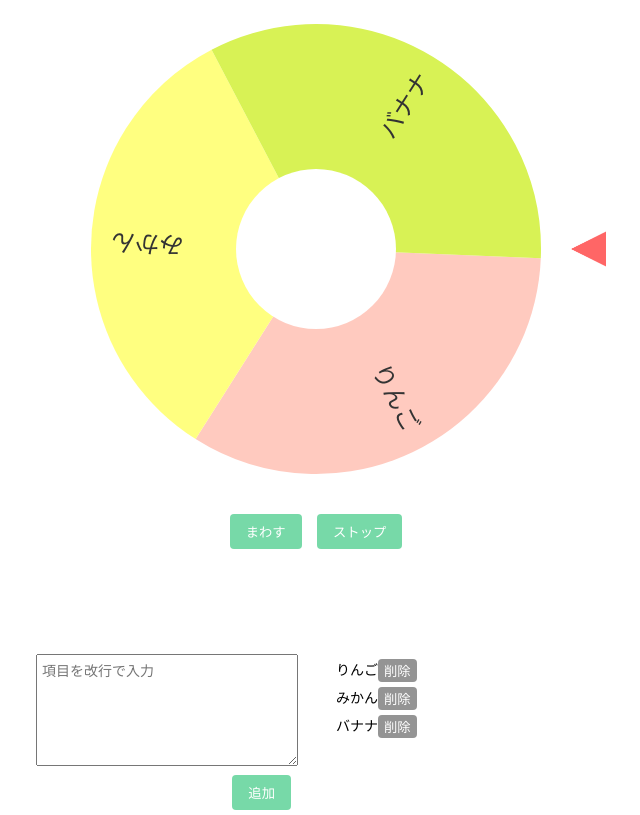
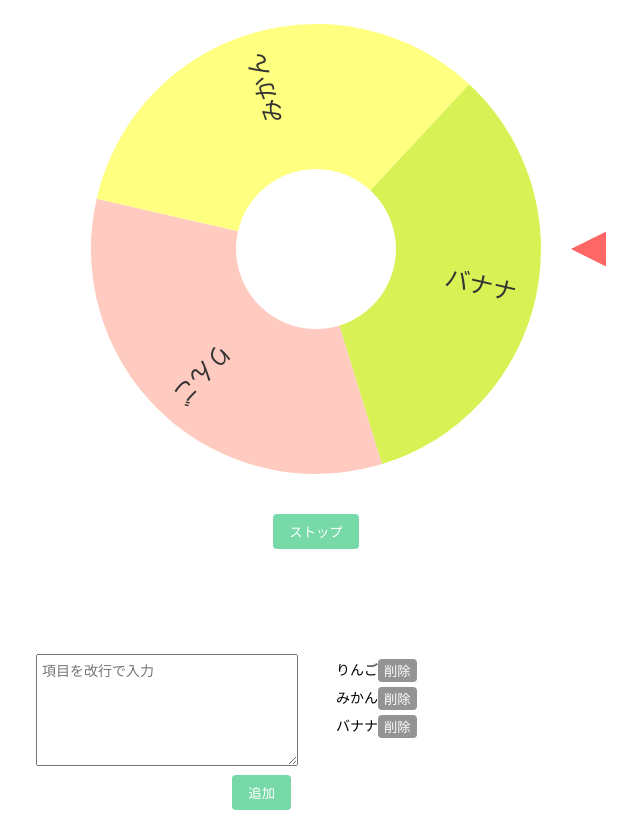
Before and after one commit to ichiwakutools/spin_roulette, a plain HTML site: page index.html in a window 1280 px wide. Both pictures are taken after a click on the button "まわす". Shown: the part 123-938 px from the top of the page, without its empty margins (324-964 px from the left). Drawn offline with Linux system fonts and the light colour scheme.

Commit message:
Update index.html

```diff
--- a/index.html
+++ b/index.html
@@ -55,7 +55,6 @@ h1 {
 canvas#wheel {
   width: var(--wheel-size);
   height: var(--wheel-size);
-
   border-radius: 50%;
 }
 
@@ -83,7 +82,6 @@ button.btn {
   cursor: pointer;
   margin: 5px;
 }
-
 
 #settingContainer {
   display: flex;
@@ -149,8 +147,7 @@ textarea#itemInput {
 </div>
 
 <div id="buttonsContainer">
-  <button id="spinBtn" class="btn">まわす</button>
-  <button id="stopBtn" class="btn">ストップ</button>
+  <button id="toggleSpinBtn" class="btn">まわす</button>
 </div>
 
 <div id="settingContainer">
@@ -158,48 +155,46 @@ textarea#itemInput {
     <textarea id="itemInput" placeholder="項目を改行で入力"></textarea>
     <button id="addBtn" class="btn">追加</button>
     </div>
-
     <div id="itemInputContainerR">
     <ul id="itemList"></ul>
     </div>
 </div>
 
-
 <script>
 (() => {
-  let items = JSON.parse(localStorage.getItem('rouletteItems')) || ["りんご","みかん","バナナ"];
-  let angle=0, velocity=0, spinning=false, stopping=false, resultText="";
-  const FRICTION=0.97, DECAY_THRESHOLD=0.002;
+  let items = JSON.parse(localStorage.getItem('rouletteItems')) || ["りんご", "みかん", "バナナ"];
+  let angle = 0, velocity = 0, spinning = false, stopping = false, resultText = "";
+  let autoStopTimer = null; // 自動停止タイマーのIDを保持する変数
+  const FRICTION = 0.97, DECAY_THRESHOLD = 0.002;
 
-  const wheel=document.getElementById('wheel');
-  const ctx=wheel.getContext('2d');
-  const itemListEl=document.getElementById('itemList');
-  const itemInput=document.getElementById('itemInput');
-  const addBtn=document.getElementById('addBtn');
-  const spinBtn=document.getElementById('spinBtn');
-  const stopBtn=document.getElementById('stopBtn');
+  const wheel = document.getElementById('wheel');
+  const ctx = wheel.getContext('2d');
+  const itemListEl = document.getElementById('itemList');
+  const itemInput = document.getElementById('itemInput');
+  const addBtn = document.getElementById('addBtn');
+  const toggleSpinBtn = document.getElementById('toggleSpinBtn');
 
-  function getSegmentColors(){
+  function getSegmentColors() {
     return getComputedStyle(document.documentElement)
       .getPropertyValue('--wheel-segment-colors').trim()
-           .split(',').map(s=>s.trim());
+      .split(',').map(s => s.trim());
   }
 
-  function saveItems(){ localStorage.setItem('rouletteItems', JSON.stringify(items)); }
-  function addItemsFromInput(){
-    const val=itemInput.value.trim();
-    if(!val) return;
-    const newItems=val.split(/\r?\n/).map(s=>s.trim()).filter(Boolean);
-    items.push(...newItems); saveAndRefresh(); itemInput.value='';
+  function saveItems() { localStorage.setItem('rouletteItems', JSON.stringify(items)); }
+  function addItemsFromInput() {
+    const val = itemInput.value.trim();
+    if (!val) return;
+    const newItems = val.split(/\r?\n/).map(s => s.trim()).filter(Boolean);
+    items.push(...newItems); saveAndRefresh(); itemInput.value = '';
   }
-  function deleteItem(index){ items.splice(index,1); saveAndRefresh(); }
-  function saveAndRefresh(){ saveItems(); updateList(); drawWheel(); }
-  function updateList(){
-    itemListEl.innerHTML='';
-    items.forEach((item,index)=>{
-      const li=document.createElement('li'); li.textContent=item;
-      const del=document.createElement('button'); del.textContent='削除';
-      del.onclick=()=>deleteItem(index);
+  function deleteItem(index) { items.splice(index, 1); saveAndRefresh(); }
+  function saveAndRefresh() { saveItems(); updateList(); drawWheel(); }
+  function updateList() {
+    itemListEl.innerHTML = '';
+    items.forEach((item, index) => {
+      const li = document.createElement('li'); li.textContent = item;
+      const del = document.createElement('button'); del.textContent = '削除';
+      del.onclick = () => deleteItem(index);
       li.appendChild(del); itemListEl.appendChild(li);
     });
   }
@@ -220,31 +215,28 @@ function drawWheel(highlightIndex = null, flashOn = false) {
     const fontFamily = getComputedStyle(document.documentElement).getPropertyValue('--main-font-family').trim();
 
     items.forEach((item, i) => {
-    // 扇形の描画
       ctx.beginPath();
       ctx.moveTo(CENTER, CENTER);
       ctx.arc(CENTER, CENTER, radius, step * i + angle, step * (i + 1) + angle);
       ctx.fillStyle = (highlightIndex === i && flashOn) ? "yellow" : segmentColors[i % segmentColors.length];
       ctx.fill();
 
-    // 文字配置
       const midAngle = step * i + step / 2 + angle;
-    const rText = radius * 0.75; // 文字を配置する距離
+      const rText = radius * 0.75;
       const x = CENTER + Math.cos(midAngle) * rText;
       const y = CENTER + Math.sin(midAngle) * rText;
 
       ctx.save();
       ctx.translate(x, y);
-    ctx.rotate(midAngle); // 横向きに回転
+      ctx.rotate(midAngle);
       ctx.font = `${wheelTextSize}px ${fontFamily}`;
       ctx.fillStyle = wheelTextColor;
       ctx.textAlign = "center";
       ctx.textBaseline = "middle";
-    ctx.fillText(item, 0, 0); // 横書きで配置
+      ctx.fillText(item, 0, 0);
       ctx.restore();
     });
 
-  // 中心サークルの描画
     const centerRadius = parseInt(getComputedStyle(document.documentElement).getPropertyValue('--center-circle-radius')) || 60;
     const centerColor = getComputedStyle(document.documentElement).getPropertyValue('--center-circle-color').trim() || "#fff";
     const centerTextColor = getComputedStyle(document.documentElement).getPropertyValue('--center-text-color').trim() || "#000";
@@ -264,34 +256,78 @@ function drawWheel(highlightIndex = null, flashOn = false) {
     }
   }
 
+  function spin() {
+    if (spinning) return;
+    velocity = 0.3 + Math.random() * 0.2;
+    spinning = true;
+    stopping = false;
+    resultText = "";
+    toggleSpinBtn.textContent = 'ストップ';
 
+    // 10秒後に自動で停止処理を開始
+    autoStopTimer = setTimeout(stop, 6000);
 
-  function spin(){ if(spinning) return; velocity=0.3+Math.random()*0.2; spinning=true; stopping=false; resultText=""; animateSpin(); }
-  function animateSpin(){
-    if(!spinning) return;
-    angle+=velocity;
-    if(stopping){ velocity*=FRICTION; if(Math.abs(velocity)<DECAY_THRESHOLD){ velocity=0; spinning=false; determineResult(); return; } }
-    drawWheel(); requestAnimationFrame(animateSpin);
+    animateSpin();
   }
-  function stop(){ if(!spinning) return; stopping=true; }
-  function determineResult(){
-    const step=(2*Math.PI)/items.length;
-    let adjustedAngle=(2*Math.PI-(angle%(2*Math.PI)))%(2*Math.PI);
-    const selectedIndex=Math.floor(adjustedAngle/step)%items.length;
-    resultText=items[selectedIndex]; flashEffect(selectedIndex);
+
+  function animateSpin() {
+    if (!spinning) return;
+    angle += velocity;
+    if (stopping) {
+      velocity *= FRICTION;
+      if (Math.abs(velocity) < DECAY_THRESHOLD) {
+        velocity = 0;
+        spinning = false;
+        determineResult();
+        return;
       }
-  function flashEffect(index){
-    let flashCount=0;
-    const interval=setInterval(()=>{ flashCount++; drawWheel(index,flashCount%2===0); if(flashCount>6){ clearInterval(interval); drawWheel(); } },200);
+    }
+    drawWheel();
+    requestAnimationFrame(animateSpin);
+  }
+
+  function stop() {
+    // 既にセットされている自動停止タイマーを解除
+    if (autoStopTimer) clearTimeout(autoStopTimer);
+    if (!spinning || stopping) return;
+    stopping = true;
+  }
+
+  function determineResult() {
+    const step = (2 * Math.PI) / items.length;
+    let adjustedAngle = (2 * Math.PI - (angle % (2 * Math.PI))) % (2 * Math.PI);
+    const selectedIndex = Math.floor(adjustedAngle / step) % items.length;
+    resultText = items[selectedIndex];
+    flashEffect(selectedIndex);
+  }
+
+  function flashEffect(index) {
+    let flashCount = 0;
+    const interval = setInterval(() => {
+      flashCount++;
+      drawWheel(index, flashCount % 2 === 0);
+      if (flashCount > 6) {
+        clearInterval(interval);
+        drawWheel();
+        toggleSpinBtn.textContent = 'まわす';
+      }
+    }, 200);
   }
 
   addBtn.addEventListener('click', addItemsFromInput);
-  spinBtn.addEventListener('click', spin);
-  stopBtn.addEventListener('click', stop);
 
-  wheel.width=parseInt(getComputedStyle(document.documentElement).getPropertyValue('--wheel-size'));
-  wheel.height=parseInt(getComputedStyle(document.documentElement).getPropertyValue('--wheel-size'));
-  updateList(); drawWheel();
+  toggleSpinBtn.addEventListener('click', () => {
+    if (!spinning) {
+      spin();
+    } else {
+      stop();
+    }
+  });
+
+  wheel.width = parseInt(getComputedStyle(document.documentElement).getPropertyValue('--wheel-size'));
+  wheel.height = parseInt(getComputedStyle(document.documentElement).getPropertyValue('--wheel-size'));
+  updateList();
+  drawWheel();
 })();
 </script>
 
```
Lines whose indentation alone changed are shown as unchanged.
